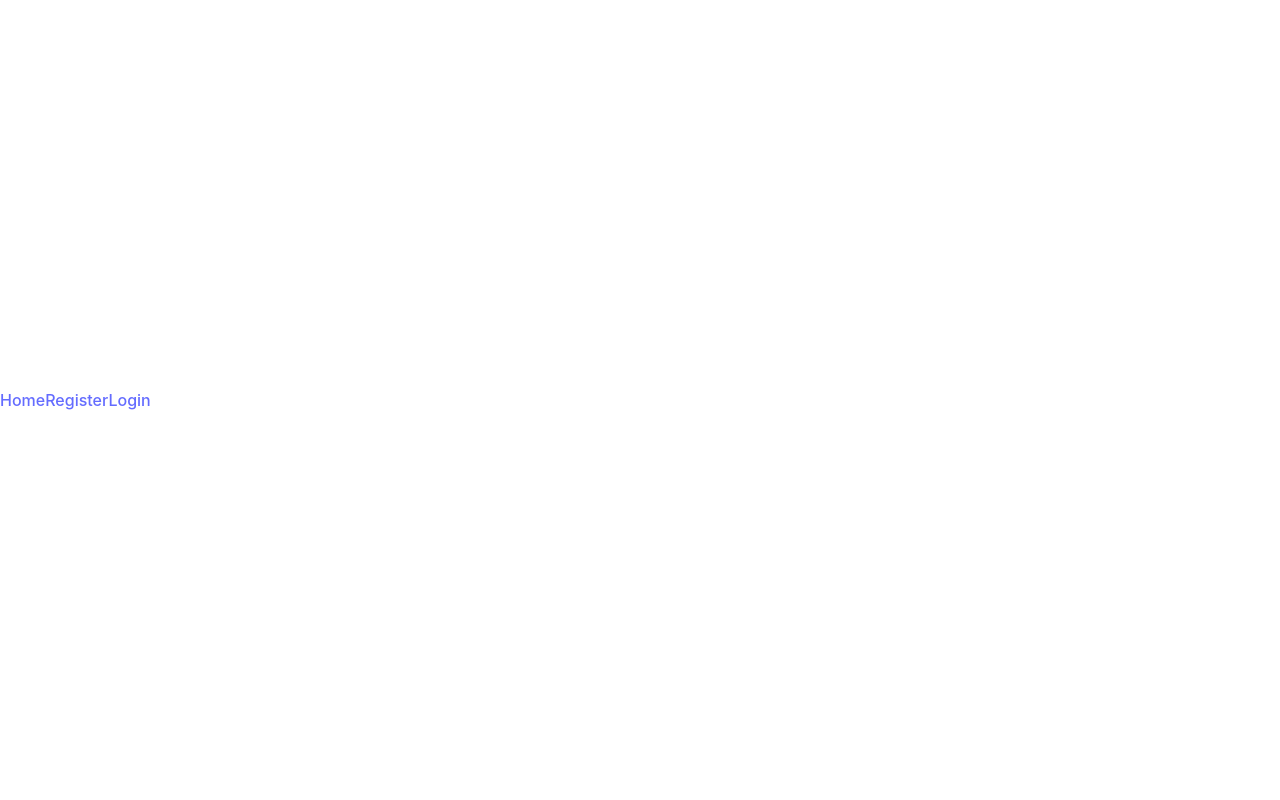
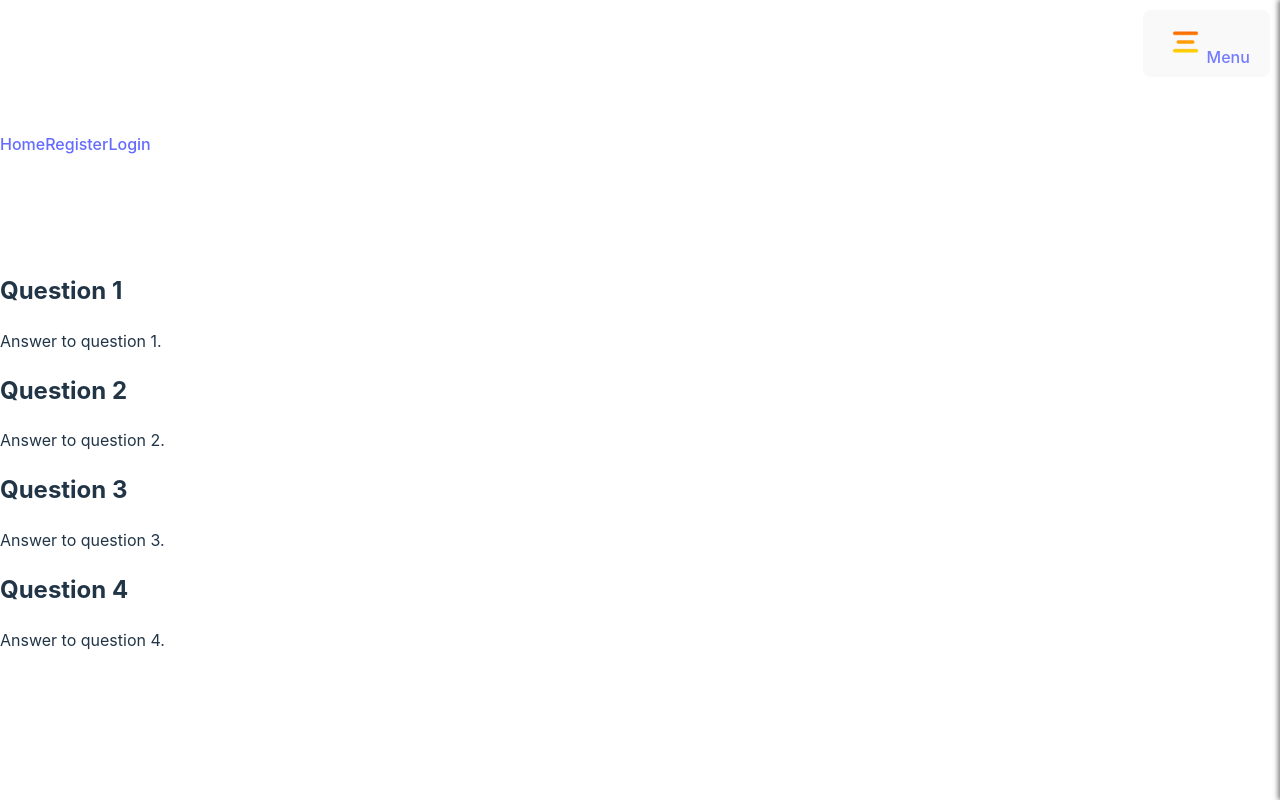
Before and after one commit to shaharloantz/Fracture-Capture, a React (Vite) app in the folder client/: page /qa in a window 1280 px wide. Before the commit this address had no page. Built offline with nearby package versions, Linux system fonts and the light colour scheme.

Commit message:
New Pages - QA, Profile, About
Creating: MyProfile, QA, About pages

```diff
--- a/client/src/App.jsx
+++ b/client/src/App.jsx
@@ -4,6 +4,9 @@ import Navbar from './component/Navbar'; // Adjusted path to match usual folder
 import Home from './pages/Home';
 import Register from './pages/Register';
 import Login from './pages/Login';
+import QA from './pages/QA';
+import About from './pages/About';
+import Profile from './pages/Profile';
 import axios from 'axios';
 import { Toaster } from 'react-hot-toast';
 
@@ -22,6 +25,9 @@ function App() {
         <Route path='/' element={<Home />} />
         <Route path='/register' element={<Register />} />
         <Route path='/login' element={<Login />} />
+        <Route path='/qa' element={<QA />} />
+        <Route path='/about' element={<About />} />
+        <Route path='/profile' element={<Profile />} />
       </Routes>
     </>
   );
--- a/client/src/component/Sidebar.jsx
+++ b/client/src/component/Sidebar.jsx
@@ -1,6 +1,5 @@
 import React, { useState } from "react";
 import { Link } from "react-router-dom";
-
 export default function Sidebar() {
     const [isOpen, setIsOpen] = useState(false);
 
--- /dev/null
+++ b/client/src/pages/About.jsx
@@ -0,0 +1,15 @@
+import React from 'react';
+import Sidebar from "../component/Sidebar";
+
+
+const About = () => {
+  return (
+    <div>
+      <Sidebar />
+      <h1>About Us</h1>
+      <p>Welcome to our website. We are dedicated to providing the best service.</p>
+    </div>
+  );
+};
+
+export default About;
--- /dev/null
+++ b/client/src/pages/Profile.jsx
@@ -0,0 +1,15 @@
+import React from 'react';
+import Sidebar from "../component/Sidebar";
+
+const Profile = () => {
+    return (
+        <div>
+          <Sidebar/>
+          <h1>My Profile</h1>
+          <h2>Hello X,</h2>
+
+        </div>
+      );
+  };
+
+  export default Profile;
--- /dev/null
+++ b/client/src/pages/QA.jsx
@@ -0,0 +1,25 @@
+import React from 'react';
+import Sidebar from "../component/Sidebar";
+
+const QA = () => {
+  return (
+    <div>
+      <Sidebar/>
+      <h1>Q&A</h1>
+      <h2>Question 1</h2>
+      <p>Answer to question 1.</p>
+
+      <h2>Question 2</h2>
+      <p>Answer to question 2.</p>
+
+      <h2>Question 3</h2>
+      <p>Answer to question 3.</p>
+
+      <h2>Question 4</h2>
+      <p>Answer to question 4.</p>
+
+    </div>
+  );
+};
+
+export default QA;
```
